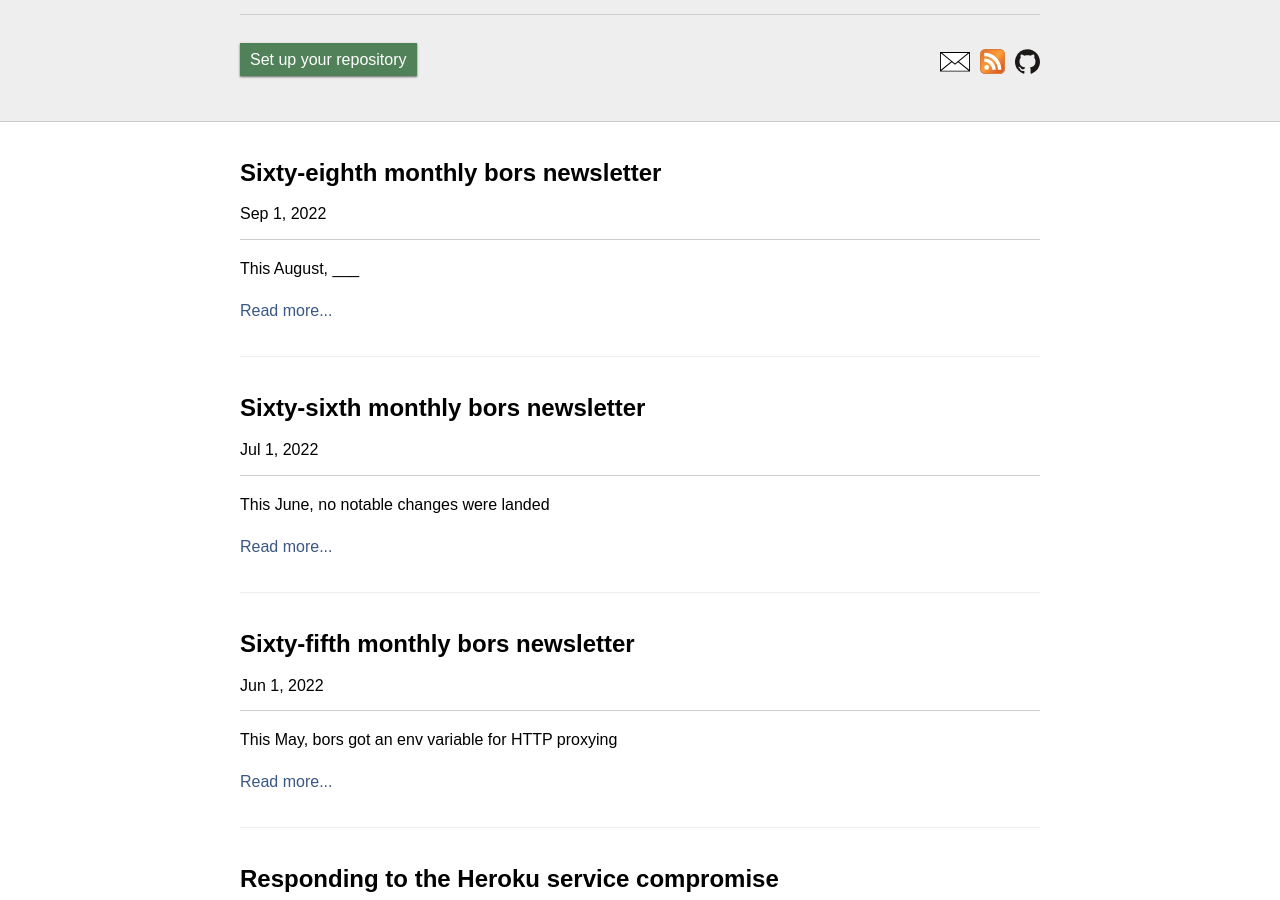
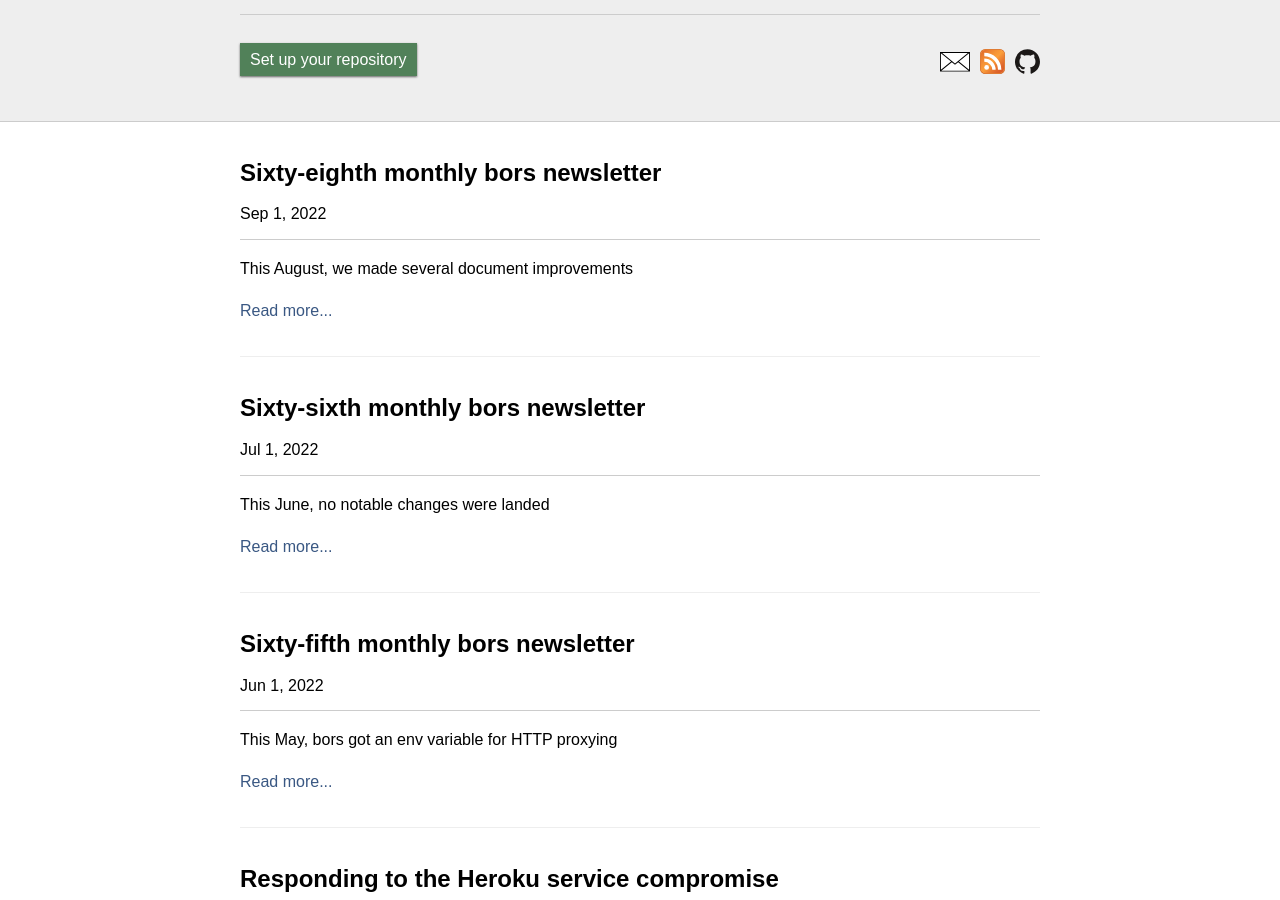
Before and after one commit to bors-ng/bors-ng.github.io, a Jekyll site: the page built from index.html, in a window 1280 px wide and 900 px high, scrolled down 1015 px. Built offline with Jekyll 4.4.1, drawn with Linux system fonts in a browser that asks for light colours; the list of posts is cut into pages by our own code.

Commit message:
Add summary part

```diff
--- a/_posts/2022-09-01-tmib-68.md
+++ b/_posts/2022-09-01-tmib-68.md
@@ -2,7 +2,7 @@
 layout:     post
 title:      Sixty-eighth monthly bors newsletter
 date:       2022-09-01 00:00:00
-summary:    This August, ___
+summary:    This August, we made several document improvements
 categories: newsletter
 ---
 
```
